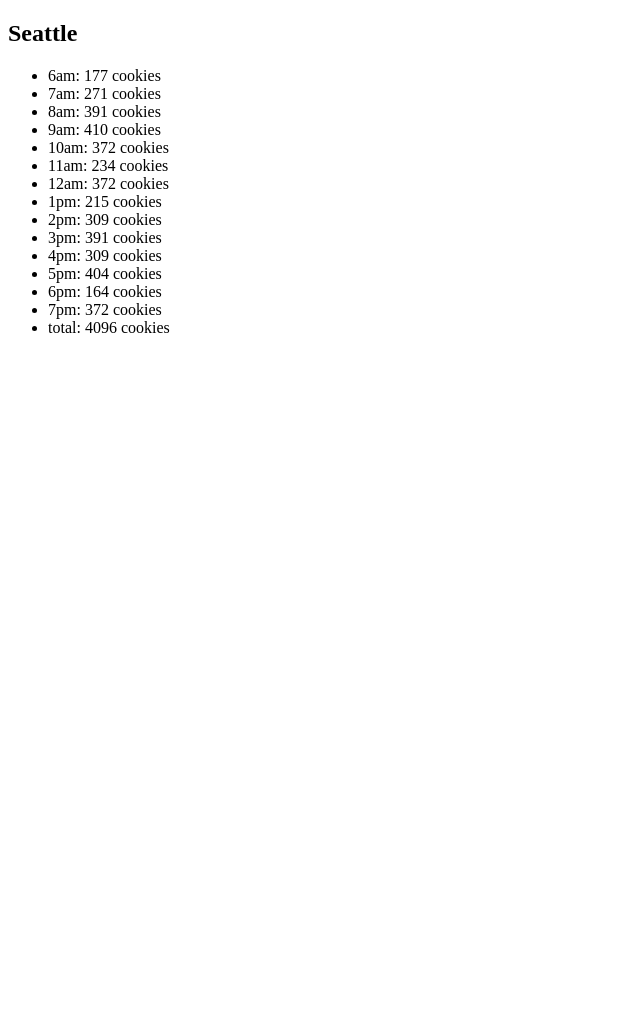
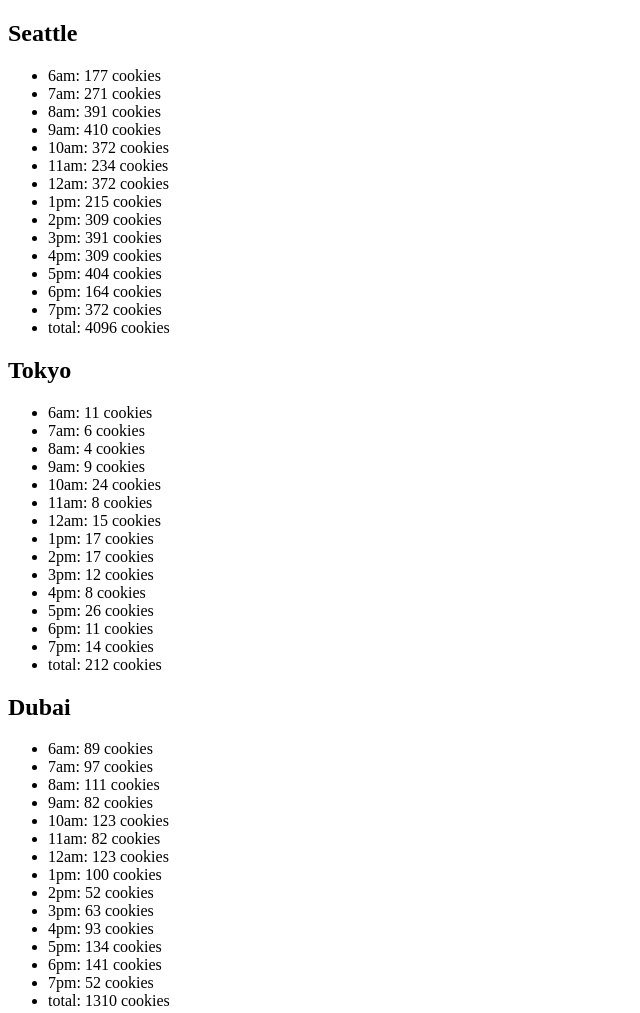
Before and after one commit to Jchips/cookie-stand, a plain HTML site: page pages/sales.html in a window 1280 px wide. Shown: the top 1013 px of the page, without its empty margins (0-640 px from the left). Before the commit the page ends 800 px from the top, so only its background shows below. Drawn offline with Linux system fonts and the light colour scheme; files that its build step writes are made by us from their sources.

Commit message:
added the rest of the locations in seperate objects

```diff
--- a/js/app.js
+++ b/js/app.js
@@ -1,69 +1,128 @@
 'use strict';
 
 window.addEventListener('load', init);
+
 function init() {
   let hours = ['6am', '7am', '8am', '9am', '10am', '11am', '12am', '1pm', '2pm', '3pm', '4pm', '5pm', '6pm', '7pm'];
 
+  // seattle location
   let seattle = {
     location: 'seattle',
     minCustomers: 23,
     maxCustomers: 65,
     avgCookiesPerCustomer: 6.3,
     customersPerHour() {
-      let num = randomCustomerNum(this.minCustomers, this.maxCustomers);
-      return num;
+      let randomCustomersArray = customersPerHour(hours, this.minCustomers, this.maxCustomers);
+      return randomCustomersArray;
     },
     calculateCookies() {
-      let cookiesSoldPerHour = [];
-      let totalCookies = 0;
-      for (let i = 0; i < hours.length; i++) {
-        let cookiesEachHour = multiply(this.customersPerHour(), this.avgCookiesPerCustomer);
-        totalCookies += cookiesEachHour;
-        cookiesSoldPerHour.push(`${hours[i]}: ${cookiesEachHour} cookies`);
-      }
-      return [cookiesSoldPerHour, totalCookies];
+      let array = calculateCookies(hours, this.customersPerHour(), this.avgCookiesPerCustomer);
+      return array;
+    },
+  };
+
+  // tokyo location
+  let tokyo = {
+    location: 'tokyo',
+    minCustomers: 3,
+    maxCustomers: 24,
+    avgCookiesPerCustomer: 1.2,
+    customersPerHour() {
+      let randomCustomersArray = customersPerHour(hours, this.minCustomers, this.maxCustomers);
+      return randomCustomersArray;
+    },
+    calculateCookies() {
+      let array = calculateCookies(hours, this.customersPerHour(), this.avgCookiesPerCustomer);
+      return array;
+    },
+  };
+
+  // Dubai location
+  let dubai = {
+    location: 'dubai',
+    minCustomers: 11,
+    maxCustomers: 38,
+    avgCookiesPerCustomer: 3.7,
+    customersPerHour() {
+      let randomCustomersArray = customersPerHour(hours, this.minCustomers, this.maxCustomers);
+      return randomCustomersArray;
+    },
+    calculateCookies() {
+      let array = calculateCookies(hours, this.customersPerHour(), this.avgCookiesPerCustomer);
+      return array;
+    },
+  };
+
+  // Paris location
+  let paris = {
+    location: 'paris',
+    minCustomers: 20,
+    maxCustomers: 38,
+    avgCookiesPerCustomer: 2.3,
+    customersPerHour() {
+      let randomCustomersArray = customersPerHour(hours, this.minCustomers, this.maxCustomers);
+      return randomCustomersArray;
+    },
+    calculateCookies() {
+      let array = calculateCookies(hours, this.customersPerHour(), this.avgCookiesPerCustomer);
+      return array;
+    },
+  };
+
+  // Lima location
+  let lima = {
+    location: 'lima',
+    minCustomers: 2,
+    maxCustomers: 16,
+    avgCookiesPerCustomer: 4.6,
+    customersPerHour() {
+      let randomCustomersArray = customersPerHour(hours, this.minCustomers, this.maxCustomers);
+      return randomCustomersArray;
+    },
+    calculateCookies() {
+      let array = calculateCookies(hours, this.customersPerHour(), this.avgCookiesPerCustomer);
+      return array;
     },
   };
 
   displayHours(seattle);
-
-  let tokyo = {
-    minCustomers: 3,
-    maxCustomers: 24,
-    avgCookiesPerCustomer: 1.2
-  };
-
-  let dubai = {
-    minCustomers: 11,
-    maxCustomers: 38,
-    avgCookiesPerCustomer: 3.7
-  };
-
-  let paris = {
-    minCustomers: 20,
-    maxCustomers: 38,
-    avgCookiesPerCustomer: 2.3
-  };
-
-  let lima = {
-    minCustomers: 2,
-    maxCustomers: 16,
-    avgCookiesPerCustomer: 4.6
-  };
+  displayHours(tokyo);
+  displayHours(dubai);
+  displayHours(paris);
+  displayHours(lima);
 }
 
+// calculates random number of customers (in between the min and max)
 // Got code from mdn web docs
 function randomCustomerNum(min, max) {
   return Math.floor(Math.random() * (max - min + 1) + min);
 }
 
+// multplies the (random) number of customers with the average # of customers per hour
 function multiply(customerNum, avgCookiesPerCustomer) {
-  console.log(customerNum, avgCookiesPerCustomer);
-  let cookiesSold = parseInt(customerNum) * parseFloat(avgCookiesPerCustomer);
-  console.log('Cookies sold: ' + cookiesSold); // delete later
+  console.log(customerNum, avgCookiesPerCustomer); // delete later
+  let cookiesSold = customerNum * avgCookiesPerCustomer;
   return Math.ceil(cookiesSold);
 }
 
+/**
+ * Calculates how many (random) customers there are per hour
+ * @param {array} hours - all the hours throughout the cookie stand work day
+ * @param {number} minCustomers - the min number of customers at location
+ * @param {number} maxCustomers - the max number of customers at location
+ * @returns {array} - returns array of random amount of customers per hour
+ */
+function customersPerHour(hours, minCustomers, maxCustomers) {
+  let randomCustomersArray = [];
+  let num;
+  for (let i = 0; i < hours.length; i++) {
+    num = randomCustomerNum(minCustomers, maxCustomers);
+    randomCustomersArray.push(num);
+  }
+  return randomCustomersArray;
+}
+
+// displays cookies per hour list on the sales pages (DOM manipulation)
 function displayHours(location) {
   let array = location.calculateCookies()[0];
   let section = document.getElementById(location.location);
@@ -83,15 +142,21 @@ function displayHours(location) {
   section.appendChild(ul);
 }
 
-// function calculateCookies(hours, customersPerHour, avgCookiesPerCustomer) {
-//   let cookiesSoldPerHour = [];
-//   let totalCookies = 0;
-//   for (let i = 0; i < hours.length; i++) {
-//     let cookiesEachHour = multiply(customersPerHour, avgCookiesPerCustomer);
-//     totalCookies += cookiesEachHour;
-//     cookiesSoldPerHour.push(`${hours[i]}: ${cookiesEachHour} cookies`);
-//   }
-//   console.log('cookies sold per hour: ' + cookiesSoldPerHour); // delete later
-//   console.log('total: ' + totalCookies + ' cookies'); //delete later
-//   return cookiesSoldPerHour;
-// }
+/**
+ * Calculates how many cookies are sold per hour
+ * @param {array} hours - array of all the hours throughout the cookie stand work day
+ * @param {customersPerHour} array - The amount of customers each hour
+ * @param {avgCookiesPerCustomer} number - the average cookies customers get per hour
+ * @returns {array} - Returns the list of cookies sold per hour and the total amount of cookies sold that day
+ */
+function calculateCookies(hours, customersPerHour, avgCookiesPerCustomer) {
+  let cookiesSoldPerHour = [];
+  let totalCookies = 0;
+  console.log('hours: ' + hours.length); // delete later
+  for (let i = 0; i < hours.length; i++) {
+    let cookiesEachHour = multiply(customersPerHour[i], avgCookiesPerCustomer);
+    totalCookies += cookiesEachHour; // calculates the total number of cookies sold each hr
+    cookiesSoldPerHour.push(`${hours[i]}: ${cookiesEachHour} cookies`);
+  }
+  return [cookiesSoldPerHour, totalCookies];
+}
--- a/pages/sales.html
+++ b/pages/sales.html
@@ -9,8 +9,10 @@
   <title>Document</title>
 </head>
 <body>
-  <section id="seattle">
-    <h2 id="seattle-h2"></h2>
-  </section>
+  <section id="seattle"></section>
+  <section id="tokyo"></section>
+  <section id="dubai"></section>
+  <section id="paris"></section>
+  <section id="lima"></section>
 </body>
 </html>
```
